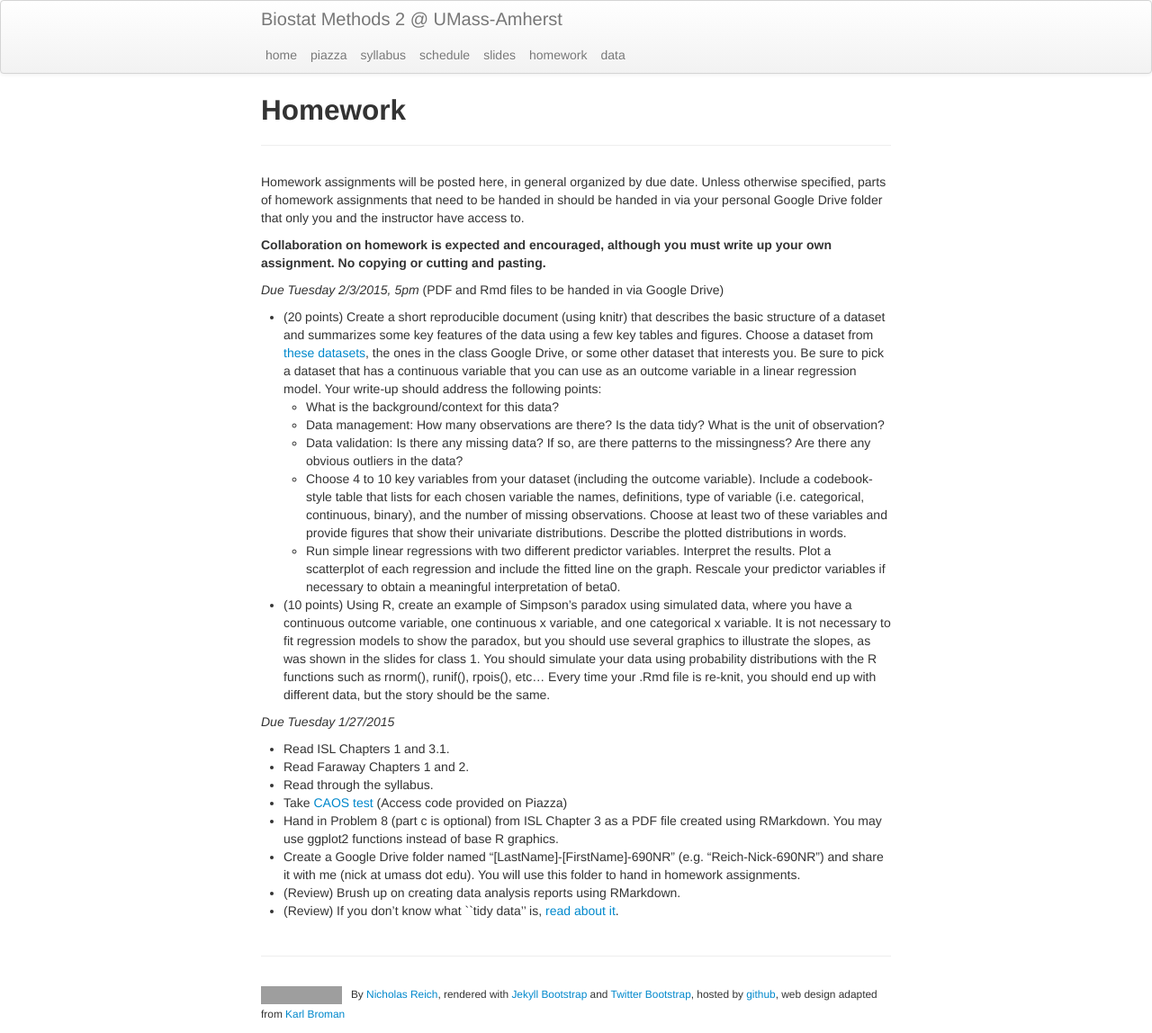
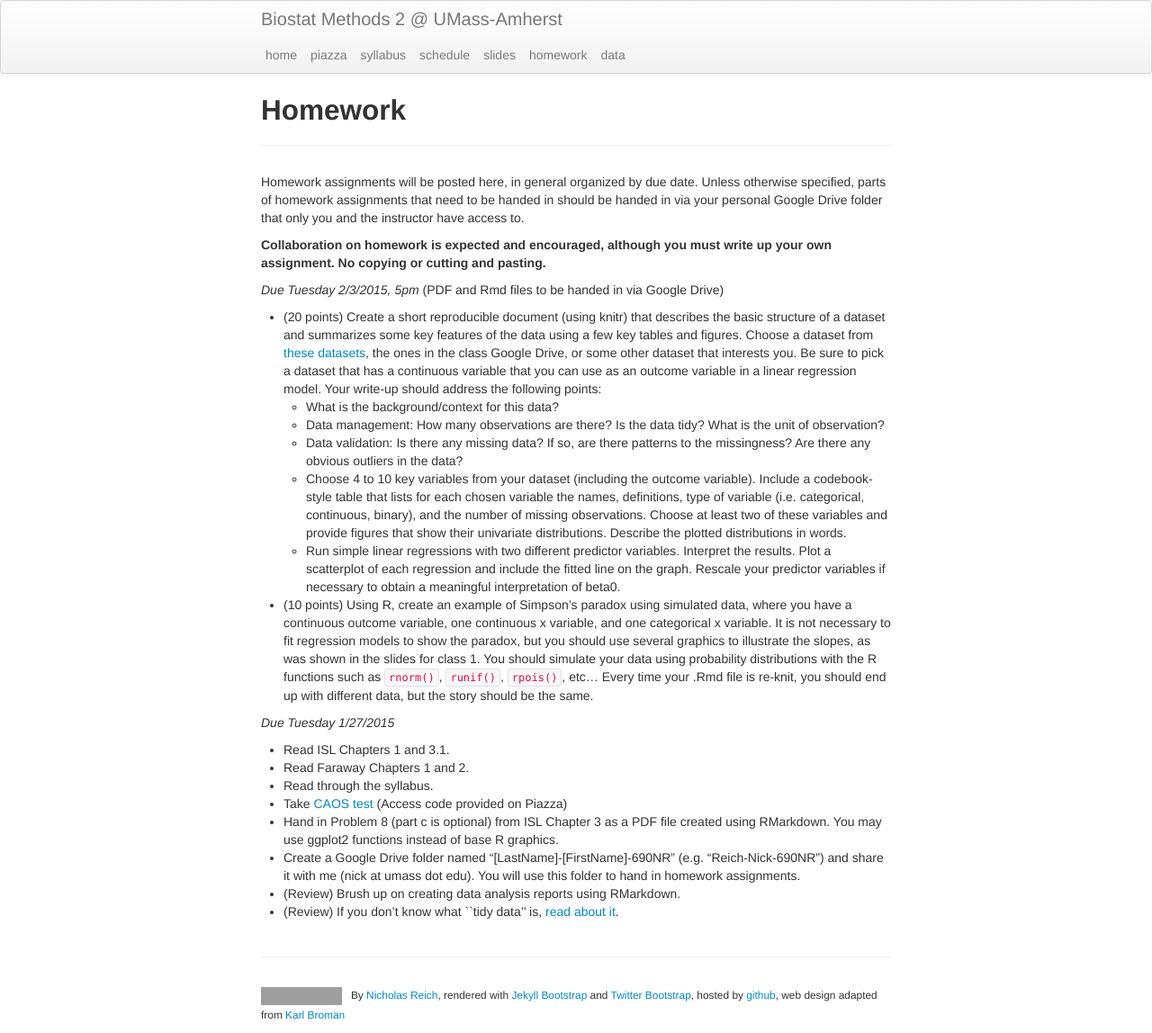
Before and after one commit to nickreich/stat-modeling-2015, a Jekyll site: the page built from pages/homework.md, in a window 1280 px wide. Shown: the whole page at 90% size. Built offline with Jekyll 4.4.1, drawn with Linux system fonts in a browser that asks for light colours; grey boxes are pictures that could not be loaded.

Commit message:
more style

```diff
--- a/pages/homework.md
+++ b/pages/homework.md
@@ -17,7 +17,7 @@ _Due Tuesday 2/3/2015, 5pm_
   * Data validation: Is there any missing data? If so, are there patterns to the missingness? Are there any obvious outliers in the data?
   * Choose 4 to 10 key variables from your dataset (including the outcome variable). Include a codebook-style table that lists for each chosen variable the names, definitions, type of variable (i.e. categorical, continuous, binary), and the number of missing observations. Choose at least two of these variables and provide figures that show their univariate distributions. Describe the plotted distributions in words.
   * Run simple linear regressions with two different predictor variables. Interpret the results. Plot a scatterplot of each regression and include the fitted line on the graph. Rescale your predictor variables if necessary to obtain a meaningful interpretation of beta0.
-* (10 points) Using R, create an example of Simpson's paradox using simulated data, where you have a continuous outcome variable, one continuous x variable, and one categorical x variable. It is not necessary to fit regression models to show the paradox, but you should use several graphics to illustrate the slopes, as was shown in the slides for class 1. You should simulate your data using probability distributions with the R functions such as rnorm(), runif(), rpois(), etc... Every time your .Rmd file is re-knit, you should end up with different data, but the story should be the same.
+* (10 points) Using R, create an example of Simpson's paradox using simulated data, where you have a continuous outcome variable, one continuous x variable, and one categorical x variable. It is not necessary to fit regression models to show the paradox, but you should use several graphics to illustrate the slopes, as was shown in the slides for class 1. You should simulate your data using probability distributions with the R functions such as `rnorm()`, `runif()`, `rpois()`, etc... Every time your .Rmd file is re-knit, you should end up with different data, but the story should be the same.
 
 
 _Due Tuesday 1/27/2015_
```
